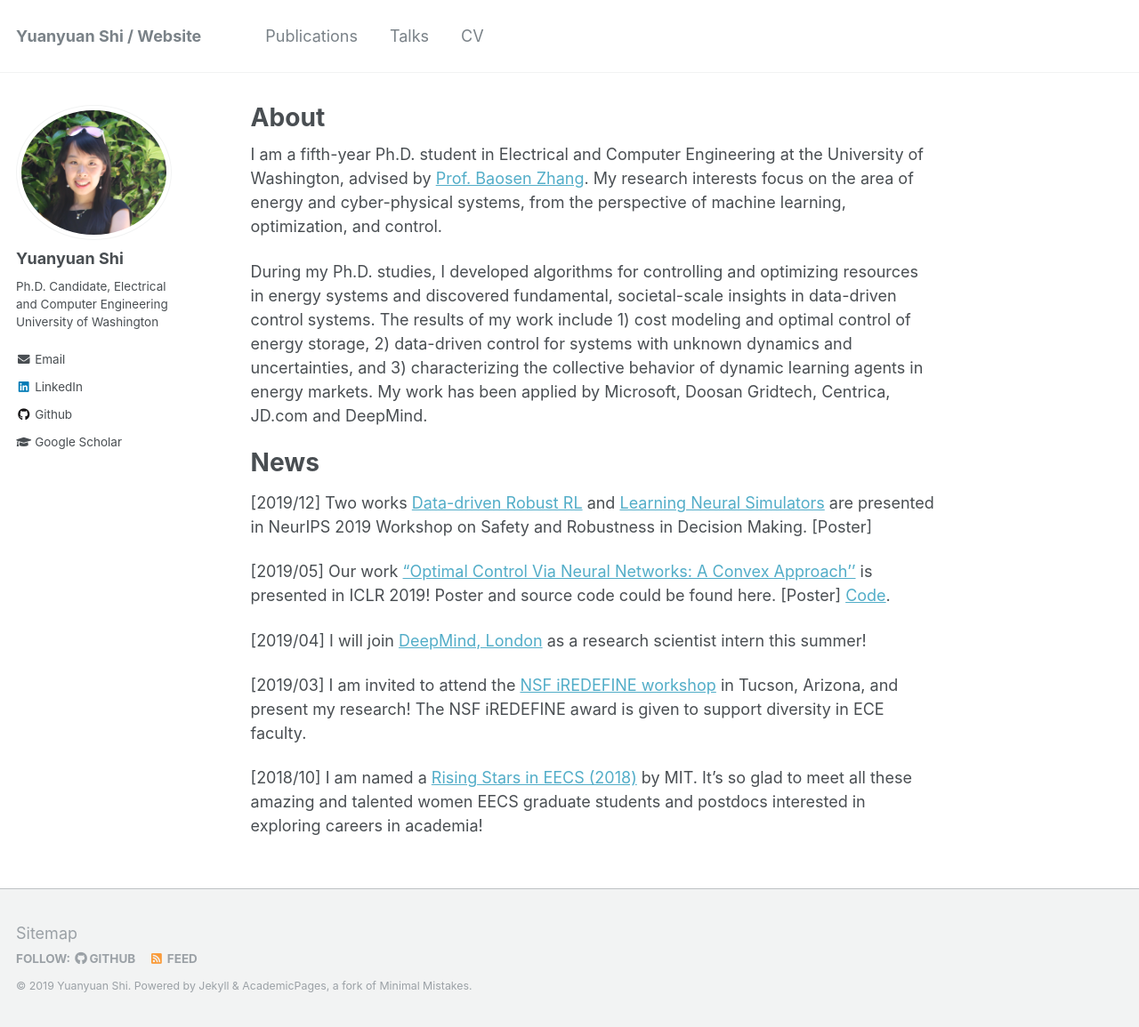
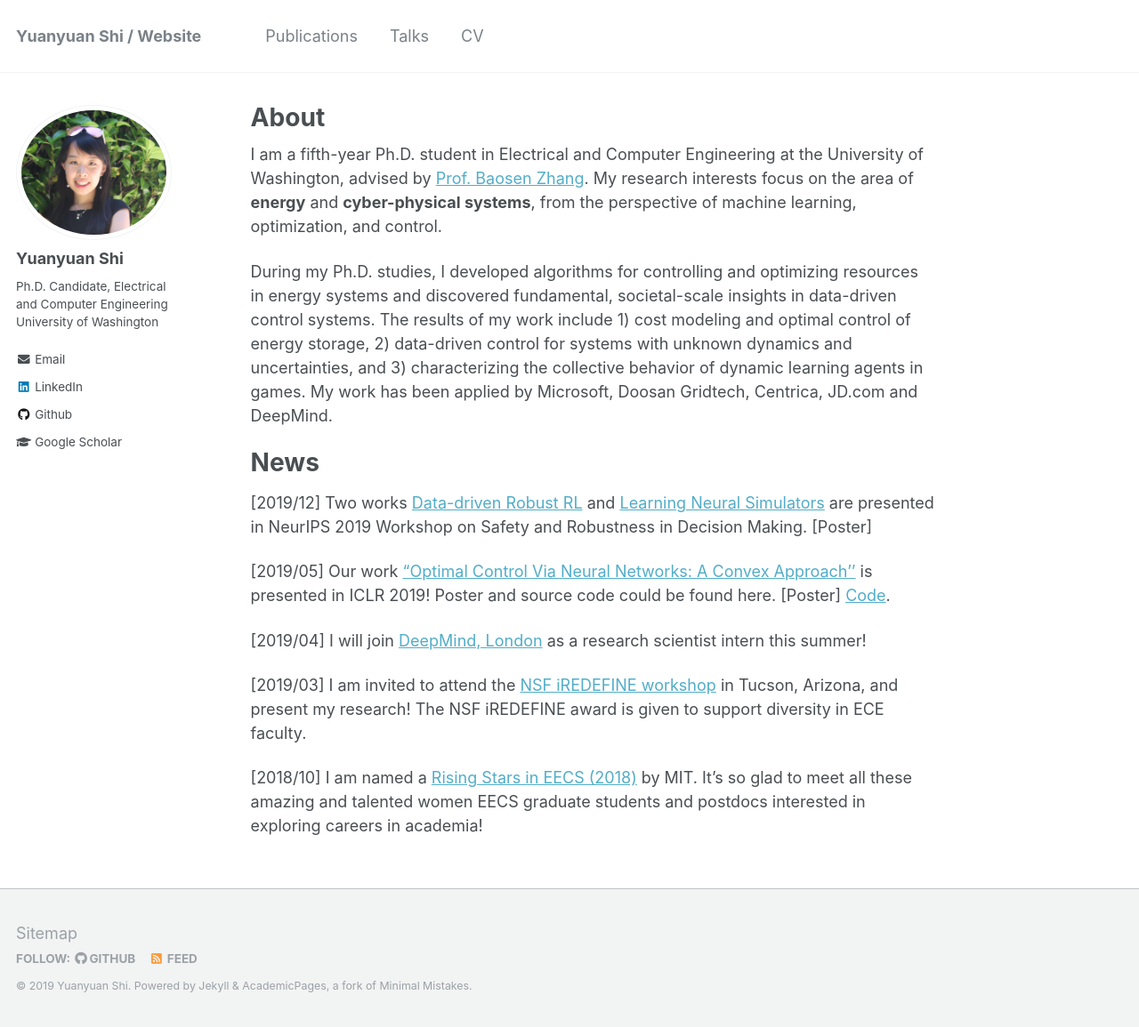
Before and after one commit to Yuanyuan-Shi/website, a Jekyll site: the page built from _pages/about.md, in a window 1280 px wide and 1155 px high. Shown: the whole window at 89% size. Built offline with Jekyll 4.4.1, drawn with Linux system fonts in a browser that asks for light colours.

Commit message:
change about me

```diff
--- a/_pages/about.md
+++ b/_pages/about.md
@@ -8,9 +8,9 @@
   - /about.html
 ---
 
-I am a fifth-year Ph.D. student in Electrical and Computer Engineering at the University of Washington, advised by [Prof. Baosen Zhang](https://zhangbaosen.github.io/). My research interests focus on the area of energy and cyber-physical systems, from the perspective of machine learning, optimization, and control.
+I am a fifth-year Ph.D. student in Electrical and Computer Engineering at the University of Washington, advised by [Prof. Baosen Zhang](https://zhangbaosen.github.io/). My research interests focus on the area of **energy** and **cyber-physical systems**, from the perspective of machine learning, optimization, and control.
 
-During my Ph.D. studies, I developed algorithms for controlling and optimizing resources in energy systems and discovered fundamental, societal-scale insights in data-driven control systems. The results of my work include 1) cost modeling and optimal control of energy storage, 2) data-driven control for systems with unknown dynamics and uncertainties, and 3) characterizing the collective behavior of dynamic learning agents in energy markets. My work has been applied by Microsoft, Doosan Gridtech, Centrica, JD.com and DeepMind.
+During my Ph.D. studies, I developed algorithms for controlling and optimizing resources in energy systems and discovered fundamental, societal-scale insights in data-driven control systems. The results of my work include 1) cost modeling and optimal control of energy storage, 2) data-driven control for systems with unknown dynamics and uncertainties, and 3) characterizing the collective behavior of dynamic learning agents in games. My work has been applied by Microsoft, Doosan Gridtech, Centrica, JD.com and DeepMind.
 
 News
 ======
```
